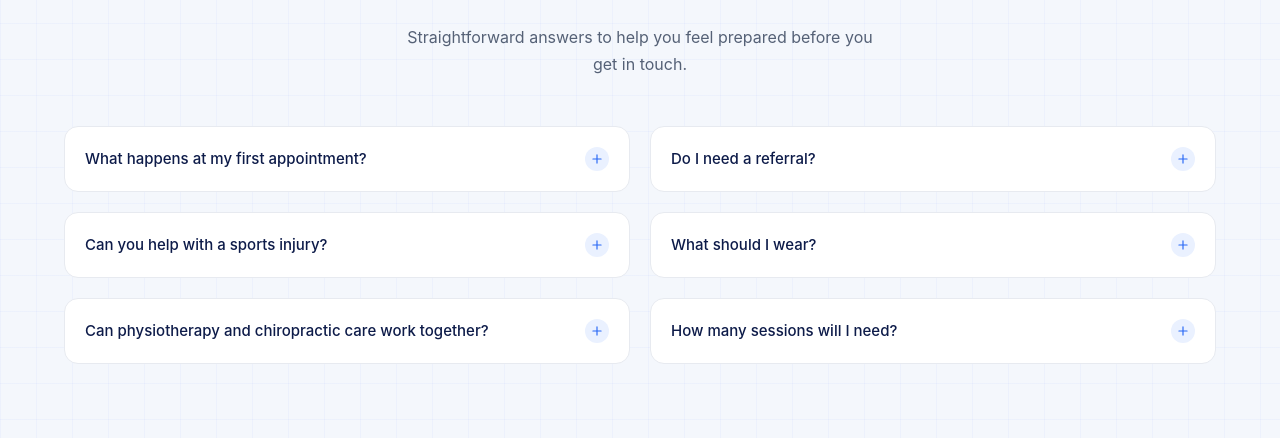
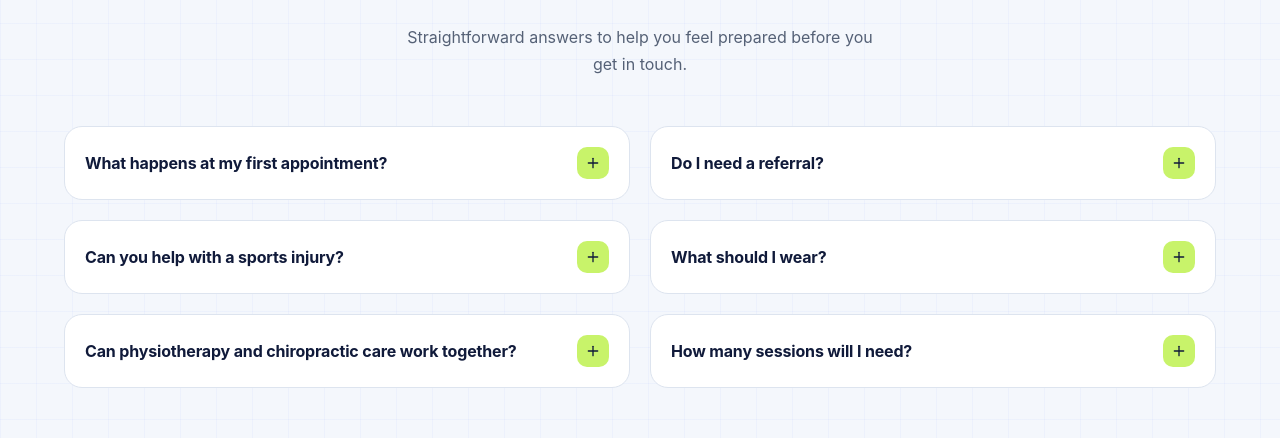
Before and after one commit to hriksinha1/Kinematics, a React (Vite) app: page / in a window 1280 px wide. Shown: the part 6491-6929 px from the top of the page. Built offline with nearby package versions, Linux system fonts and the light colour scheme.

Commit message:
Improve FAQ text hierarchy and branded accordion controls

```diff
--- a/src/components/FaqItem.tsx
+++ b/src/components/FaqItem.tsx
@@ -9,18 +9,12 @@ export interface FaqItemProps {
   onToggle: () => void;
 }
 
-export const FaqItem: React.FC<FaqItemProps> = ({
-  id,
-  question,
-  answer,
-  isOpen,
-  onToggle,
-}) => {
+export const FaqItem: React.FC<FaqItemProps> = ({ id, question, answer, isOpen, onToggle }) => {
   const headingId = `faq-heading-${id}`;
   const contentId = `faq-content-${id}`;
 
   return (
-    <div className="bg-white rounded-[14px] border border-[#E7EAF0] transition-colors duration-200 hover:border-[#ccd4e0] overflow-hidden">
+    <div className={`overflow-hidden rounded-[18px] border bg-white transition-all duration-200 ${isOpen ? 'border-[#2F5BFF]/35 shadow-[0_10px_26px_rgba(16,26,58,0.07)]' : 'border-[#DDE4EF] hover:border-[#AEBBD1] hover:shadow-[0_6px_18px_rgba(16,26,58,0.045)]'}`}>
       <h3>
         <button
           type="button"
@@ -28,33 +22,19 @@ export const FaqItem: React.FC<FaqItemProps> = ({
           aria-expanded={isOpen}
           aria-controls={contentId}
           onClick={onToggle}
-          className="w-full flex items-center justify-between text-left p-4 sm:p-5 gap-3.5 cursor-pointer focus-visible:outline-2 focus-visible:outline-[#2868F5] focus-visible:outline-offset-[-2px]"
+          className="flex min-h-[66px] w-full cursor-pointer items-center justify-between gap-4 px-4 py-4 sm:px-5 sm:py-5 text-left focus-visible:outline-2 focus-visible:outline-[#2F5BFF] focus-visible:outline-offset-[-3px]"
         >
-          <span className="text-[14px] sm:text-[15px] font-medium text-[#0D1B49] leading-snug">
-            {question}
-          </span>
-          <span
-            className={`w-6 h-6 rounded-full bg-[#EAF1FF] text-[#2868F5] flex items-center justify-center shrink-0 transition-transform duration-200 ${
-              isOpen ? 'rotate-45 bg-[#2868F5] text-white' : ''
-            }`}
-            aria-hidden="true"
-          >
-            <Plus className="w-3.5 h-3.5" />
+          <span className="text-[15px] sm:text-[16px] font-bold text-[#101A3A] leading-snug tracking-[-0.01em]">{question}</span>
+          <span className={`flex h-8 w-8 shrink-0 items-center justify-center rounded-[10px] transition-all duration-200 ${isOpen ? 'rotate-45 bg-[#101A3A] text-[#C8F36A]' : 'bg-[#C8F36A] text-[#101A3A]'}`} aria-hidden="true">
+            <Plus className="w-4 h-4" />
           </span>
         </button>
       </h3>
 
-      <div
-        id={contentId}
-        role="region"
-        aria-labelledby={headingId}
-        className={`grid transition-all duration-200 ease-in-out ${
-          isOpen ? 'grid-rows-[1fr] opacity-100' : 'grid-rows-[0fr] opacity-0'
-        }`}
-      >
+      <div id={contentId} role="region" aria-labelledby={headingId} className={`grid transition-all duration-200 ease-in-out ${isOpen ? 'grid-rows-[1fr] opacity-100' : 'grid-rows-[0fr] opacity-0'}`}>
         <div className="overflow-hidden">
-          <div className="px-4 pb-4 sm:px-5 sm:pb-5 pt-0 text-[13px] sm:text-[14px] text-[#687080] leading-[1.6] border-t border-[#F0F4FF] mt-1">
-            <p className="pt-2">{answer}</p>
+          <div className="mx-4 mt-0 border-t border-[#DDE4EF] px-0 pb-5 pt-3 sm:mx-5">
+            <p className="text-[14px] sm:text-[15px] text-[#556176] leading-[1.75]">{answer}</p>
           </div>
         </div>
       </div>
```
